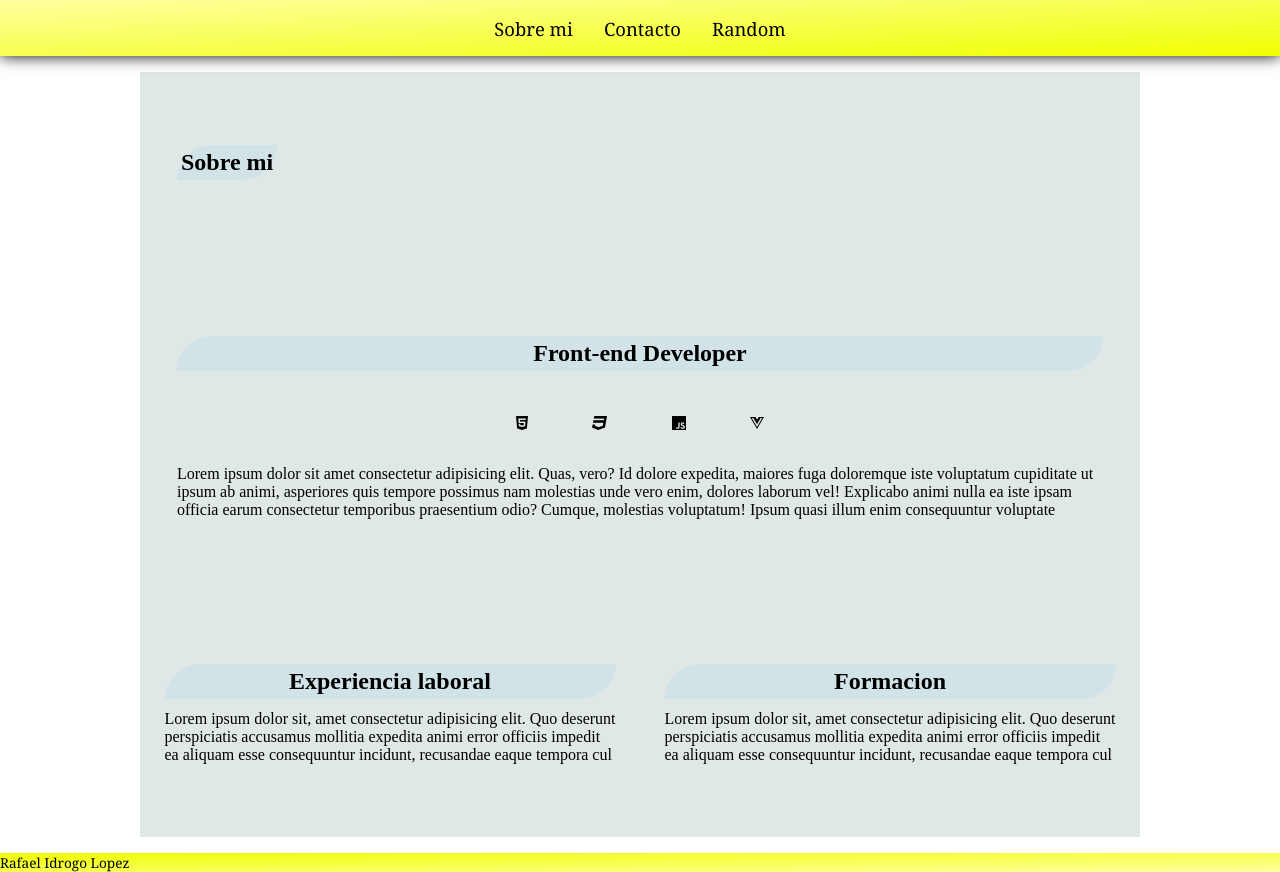
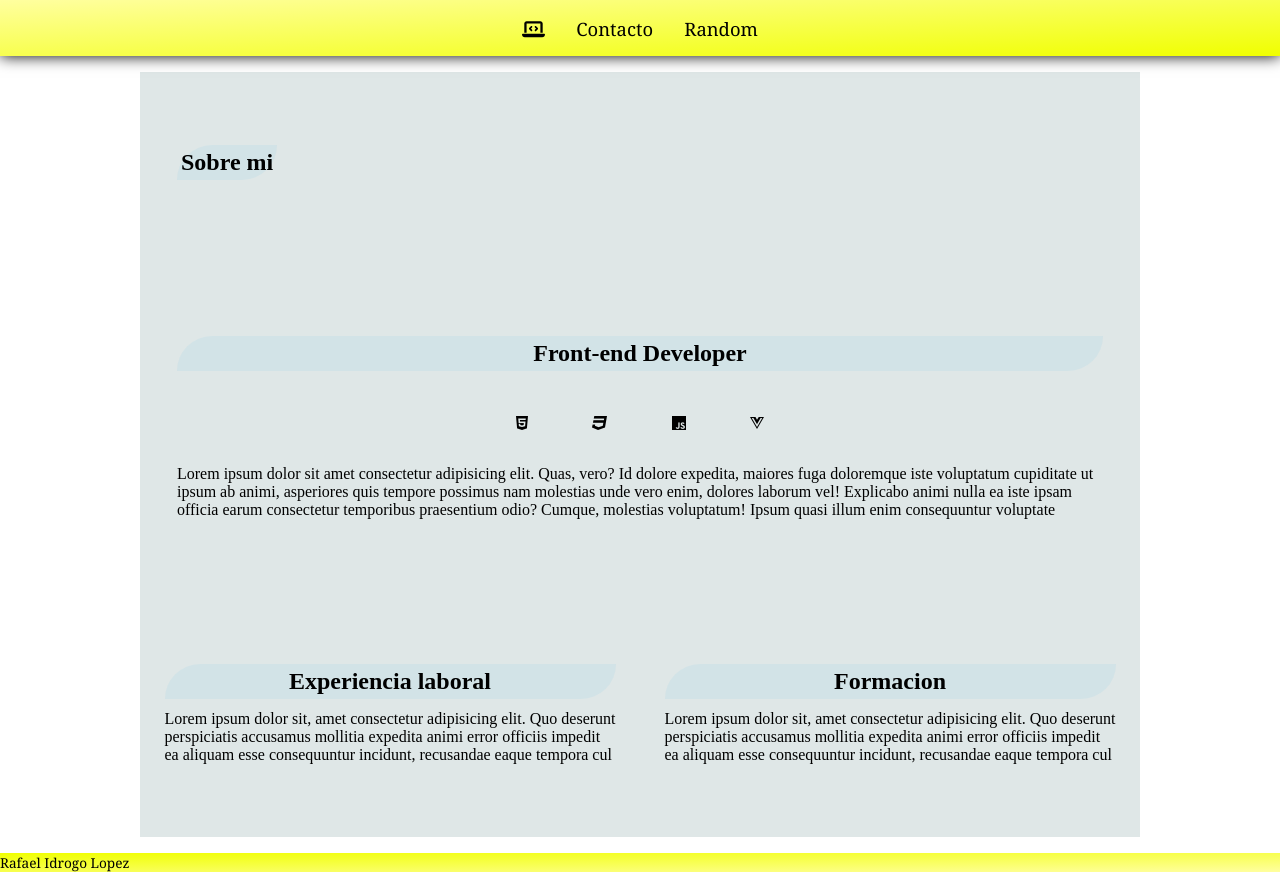
Before and after one commit to rafajlpz/cv-vue, a Vue app: page / in a window 1280 px wide. Built offline with nearby package versions, Linux system fonts and the light colour scheme; no server answers.

Commit message:
Añadido iconos con node y fontawesome

```diff
--- a/package.json
+++ b/package.json
@@ -7,6 +7,9 @@
     "build": "vue-cli-service build"
   },
   "dependencies": {
+    "@fortawesome/fontawesome-svg-core": "^6.1.1",
+    "@fortawesome/free-solid-svg-icons": "^6.1.1",
+    "@fortawesome/vue-fontawesome": "^3.0.0-5",
     "vue": "^3.2.13",
     "vue-router": "^4.0.3",
     "vuex": "^4.0.0"
--- a/src/components/MiMenu.vue
+++ b/src/components/MiMenu.vue
@@ -1,6 +1,7 @@
 <template>
   <nav class="main-menu">
-    <router-link to="/">Sobre mi</router-link>
+    <router-link to="/">
+    <fonticon icon="laptop-code"></fonticon></router-link>
     <router-link to="/contacto">Contacto</router-link>
     <router-link to="/about">Random</router-link>
   </nav>
--- a/src/main.js
+++ b/src/main.js
@@ -1,6 +1,13 @@
-import { createApp } from 'vue'
+import { createApp, VueElement } from 'vue'
 import App from './App.vue'
 import router from './router'
 import store from './store'
+//Para cargar iconos
+import { library } from '@fortawesome/fontawesome-svg-core';
+import { fas } from '@fortawesome/free-solid-svg-icons';
+import { FontAwesomeIcon } from '@fortawesome/vue-fontawesome';
 
-createApp(App).use(store).use(router).mount('#app')
+
+library.add(fas);
+
+createApp(App).use(store).use(router).component('fonticon', FontAwesomeIcon).mount('#app')
--- a/src/views/HomeView.vue
+++ b/src/views/HomeView.vue
@@ -43,7 +43,6 @@
         </p>
       </div>
     </div>
-
     <div class="formacion">
       <div class="description-texto2">
         <h2>Formacion</h2>
@@ -56,8 +55,6 @@
     </div>
   </div>
 </template>
-
-<script></script>
 
 <style>
 .main-home {
@@ -147,6 +144,7 @@ li {
 </style>
 
 <script setup>
+
 import {ref} from 'vue';
 let data = ref({});
 
@@ -155,7 +153,7 @@ const obtenerDatos = async () => {
   try {
     const response = await fetch('https://raw.githubusercontent.com/rafajlpz/lectura-json/main/datos.json');
   data.value = await response.json();
-  console.log (data);
+
   } catch (error) {
     console.log(error)
   }
```
Also changed, not shown: 1 other file (tests, documents, lock files or other folders).
